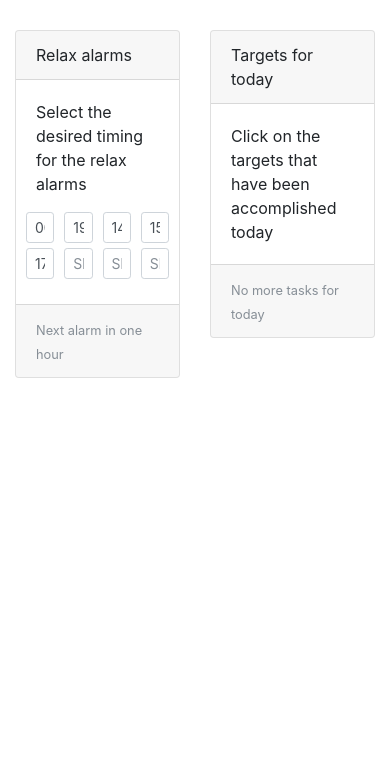
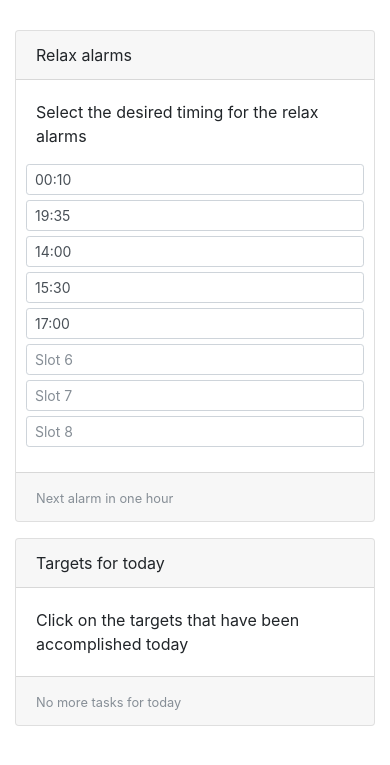
Before and after one commit to alahtarin/homeboard, a Symfony app: template templates/home.html.twig in a window 390 px wide. Shown: the part 56-821 px from the top of the page. Run offline with Twig, Linux system fonts and the light colour scheme; the template is opened without the code that fills it, so the values that code supplies are empty; some libraries are stand-ins or nearby versions.

Commit message:
Fix mobile layout

```diff
--- a/templates/home.html.twig
+++ b/templates/home.html.twig
@@ -2,7 +2,7 @@
 
 {% block body %}
 	<div class="row">
-		<div class="col-6">
+		<div class="col-md-6 col-sm-12 mb-3">
             <div class="card">
                 <div class="card-header">
                     Relax alarms
@@ -11,14 +11,14 @@
                     <p class="card-text">Select the desired timing for the relax alarms</p>
                     <form>
                         <div class="row">
-                            <div class="col-3 alarm-wrap"><input type="text" class="form-control form-control-sm alarm" placeholder="Slot 1" value="00:10"></div>
-                            <div class="col-3 alarm-wrap"><input type="text" class="form-control form-control-sm alarm" placeholder="Slot 2" value="19:35"></div>
-                            <div class="col-3 alarm-wrap"><input type="text" class="form-control form-control-sm alarm" placeholder="Slot 3" value="14:00"></div>
-                            <div class="col-3 alarm-wrap"><input type="text" class="form-control form-control-sm alarm" placeholder="Slot 4" value="15:30"></div>
-                            <div class="col-3 alarm-wrap"><input type="text" class="form-control form-control-sm alarm" placeholder="Slot 5" value="17:00"></div>
-                            <div class="col-3 alarm-wrap"><input type="text" class="form-control form-control-sm alarm" placeholder="Slot 6" value=""></div>
-                            <div class="col-3 alarm-wrap"><input type="text" class="form-control form-control-sm alarm" placeholder="Slot 7" value=""></div>
-                            <div class="col-3 alarm-wrap"><input type="text" class="form-control form-control-sm alarm" placeholder="Slot 8" value=""></div>
+                            <div class="col-md-3 col-sm-6 col-12 alarm-wrap"><input type="text" class="form-control form-control-sm alarm" placeholder="Slot 1" value="00:10"></div>
+                            <div class="col-md-3 col-sm-6 col-12 alarm-wrap"><input type="text" class="form-control form-control-sm alarm" placeholder="Slot 2" value="19:35"></div>
+                            <div class="col-md-3 col-sm-6 col-12 alarm-wrap"><input type="text" class="form-control form-control-sm alarm" placeholder="Slot 3" value="14:00"></div>
+                            <div class="col-md-3 col-sm-6 col-12 alarm-wrap"><input type="text" class="form-control form-control-sm alarm" placeholder="Slot 4" value="15:30"></div>
+                            <div class="col-md-3 col-sm-6 col-12 alarm-wrap"><input type="text" class="form-control form-control-sm alarm" placeholder="Slot 5" value="17:00"></div>
+                            <div class="col-md-3 col-sm-6 col-12 alarm-wrap"><input type="text" class="form-control form-control-sm alarm" placeholder="Slot 6" value=""></div>
+                            <div class="col-md-3 col-sm-6 col-12 alarm-wrap"><input type="text" class="form-control form-control-sm alarm" placeholder="Slot 7" value=""></div>
+                            <div class="col-md-3 col-sm-6 col-12 alarm-wrap"><input type="text" class="form-control form-control-sm alarm" placeholder="Slot 8" value=""></div>
                         </div>
                     </form>
                 </div>
@@ -27,7 +27,7 @@
                 </div>
             </div>
 		</div>
-        <div class="col-6">
+        <div class="col-md-6 col-sm-12 mb-3">
             <div class="card">
                 <div class="card-header">
                     Targets for today
```
